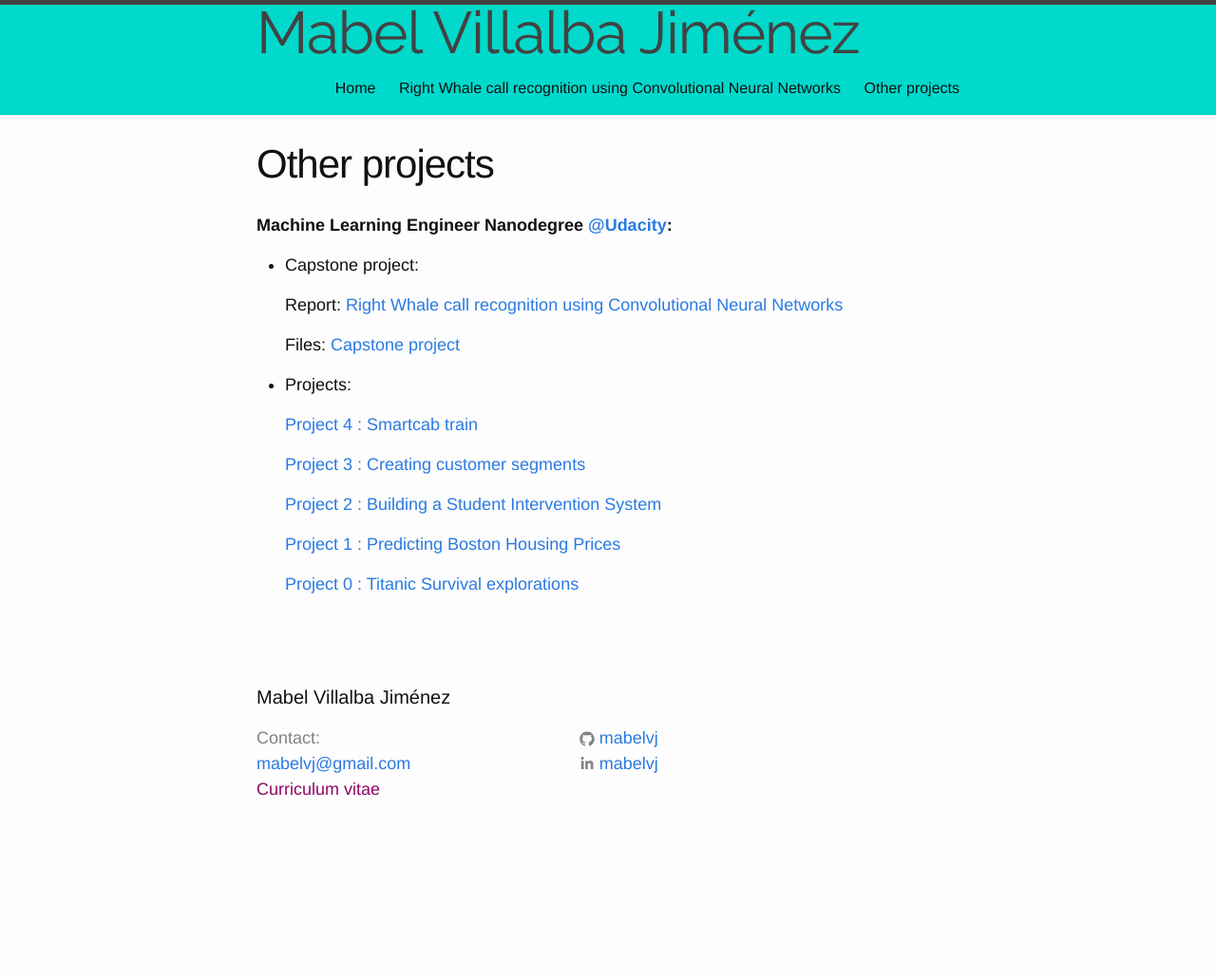
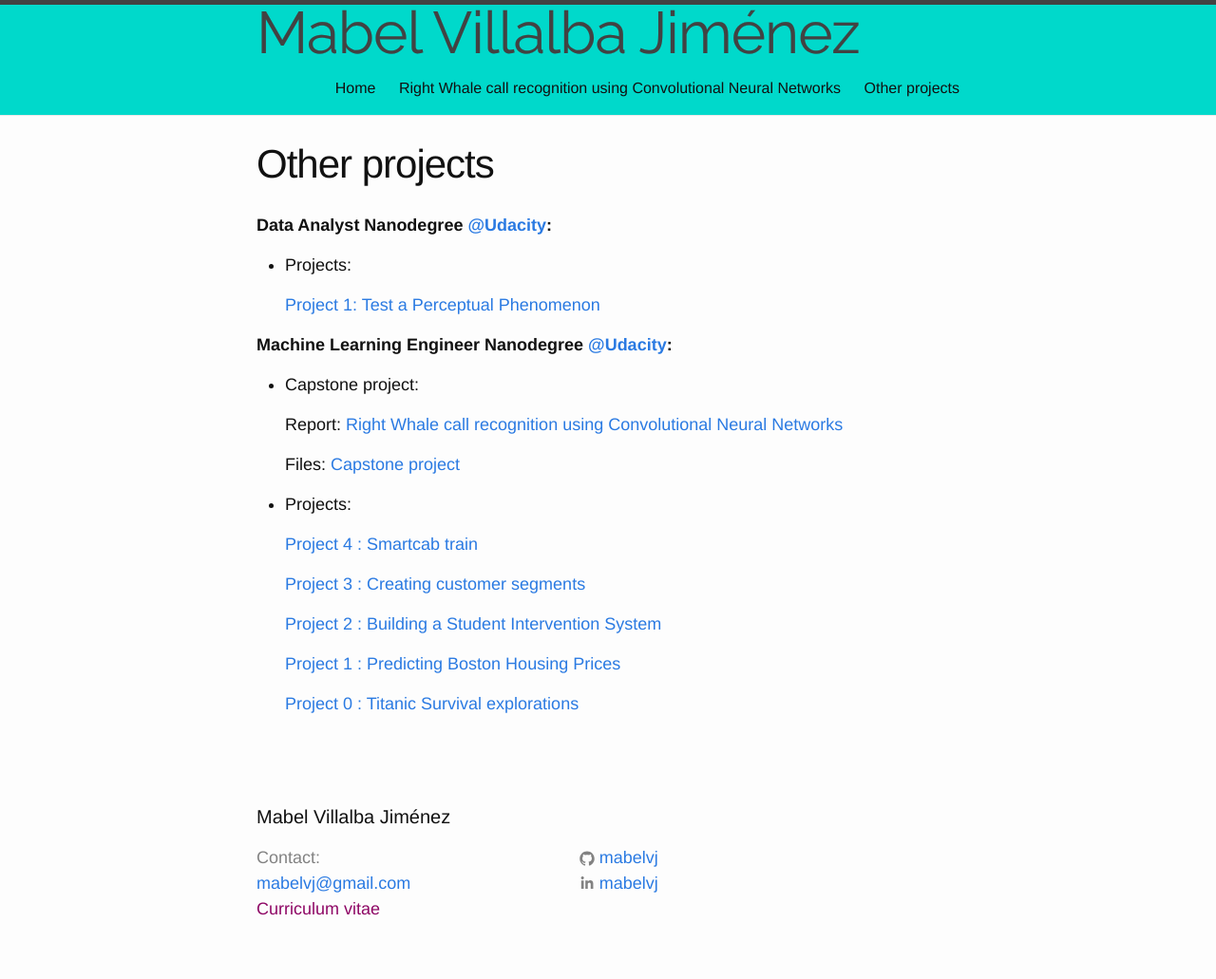
Before and after one commit to mabelvj/mabelvj.github.io, a Jekyll site: the page built from projects.md, in a window 1280 px wide. Shown: the whole page at 95% size. Built offline with Jekyll 4.4.1, drawn with Linux system fonts in a browser that asks for light colours; some web fonts are replaced; before the commit the page ends 905 px from its top, so only the background shows below that.

Commit message:
update 25-1-17

```diff
--- a/projects.md
+++ b/projects.md
@@ -3,6 +3,13 @@ title: Other projects
 layout: page
 navigation_weight: 3
 ---
+
+**Data Analyst Nanodegree [@Udacity](https://www.udacity.com):**
+
+- Projects:
+
+	[Project 1: Test a Perceptual Phenomenon](https://cdn.rawgit.com/mabelvj/data-analyst-nanodegree/f092aa2b/P1-test-perceptual-phenomenon/P1-Test_a_Perceptual_Phenomenon.html)
+
 
 **Machine Learning Engineer Nanodegree [@Udacity](https://www.udacity.com):**
 
```
Also changed, not shown: 1 other file.
